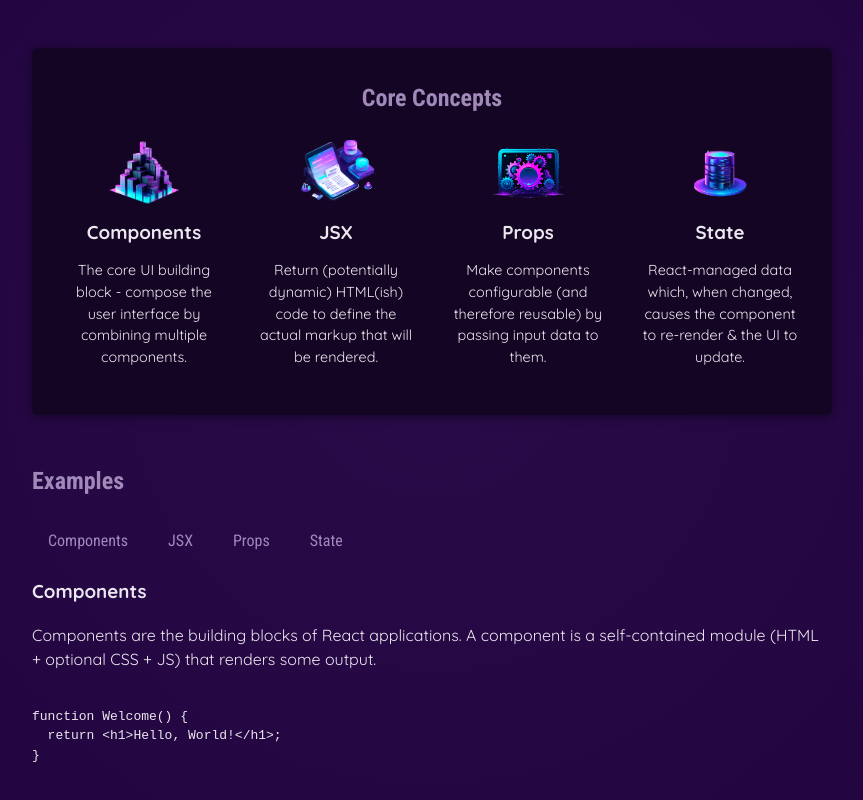
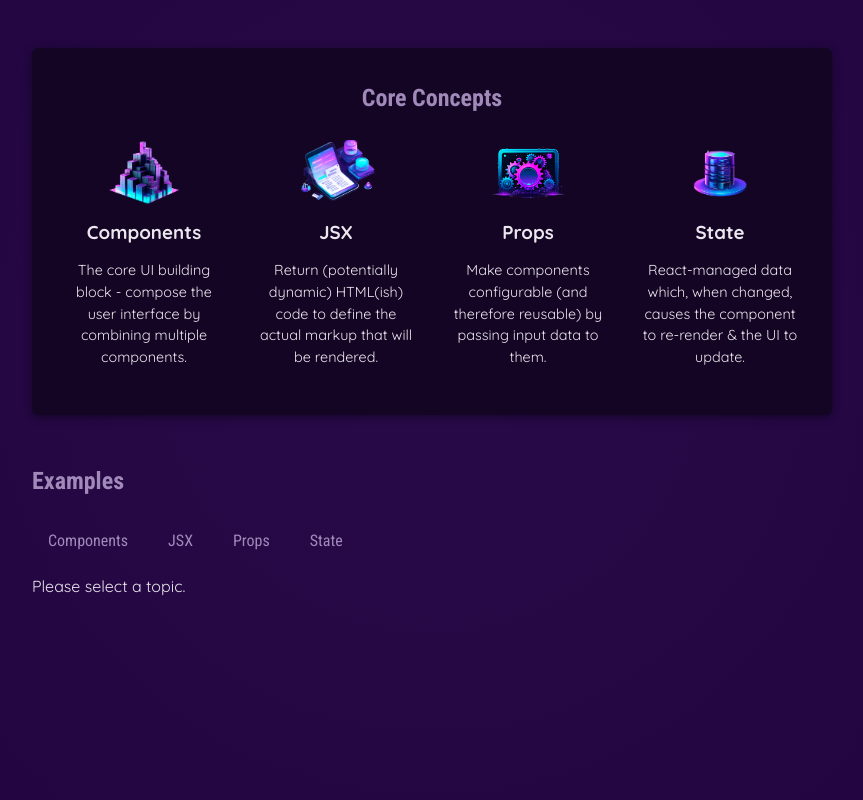
Before and after one commit to peeza1181/React-Practice, a React (Vite) app: page / in a window 1280 px wide. Shown: the part 284-1084 px from the top of the page, without its empty margins (208-1071 px from the left). Built offline with nearby package versions, Linux system fonts and the light colour scheme.

Commit message:
Rendering Content Conditionally

```diff
--- a/src/App.jsx
+++ b/src/App.jsx
@@ -7,7 +7,7 @@
 import { EXAMPLES } from "./data.js"
 
 function App() {
-  const [ selectedTopic, setSelectedTopic ] = useState('components')
+  const [ selectedTopic, setSelectedTopic ] = useState()
 
   function handleSelect(selectedButton) {
     // selectedButton => 'components', 'jsx', 'props', 'state'
@@ -16,6 +16,20 @@
 }
 
   console.log('APP COMPONENT EXECUTING');
+
+  let tabContent = <p>Please select a topic.</p>
+
+  if (selectedTopic) {
+    tabContent = (
+      <div id="tab-content">
+            <h3>{EXAMPLES[selectedTopic].title}</h3>
+            <p>{EXAMPLES[selectedTopic].description}</p>
+            <pre>
+              <code>{EXAMPLES[selectedTopic].code}</code>
+            </pre>
+          </div>
+    );
+  }
 
   return (
     <div>
@@ -44,13 +58,7 @@
               <TabButton onSelect={() => handleSelect('props')}>Props</TabButton>
               <TabButton onSelect={() => handleSelect('state')}>State</TabButton>
           </menu>
-          <div>
-            <h3>{EXAMPLES[selectedTopic].title}</h3>
-            <p>{EXAMPLES[selectedTopic].description}</p>
-            <pre>
-              <code>{EXAMPLES[selectedTopic].code}</code>
-            </pre>
-          </div>
+          {tabContent}
         </section>
       </main>
     </div>
```
